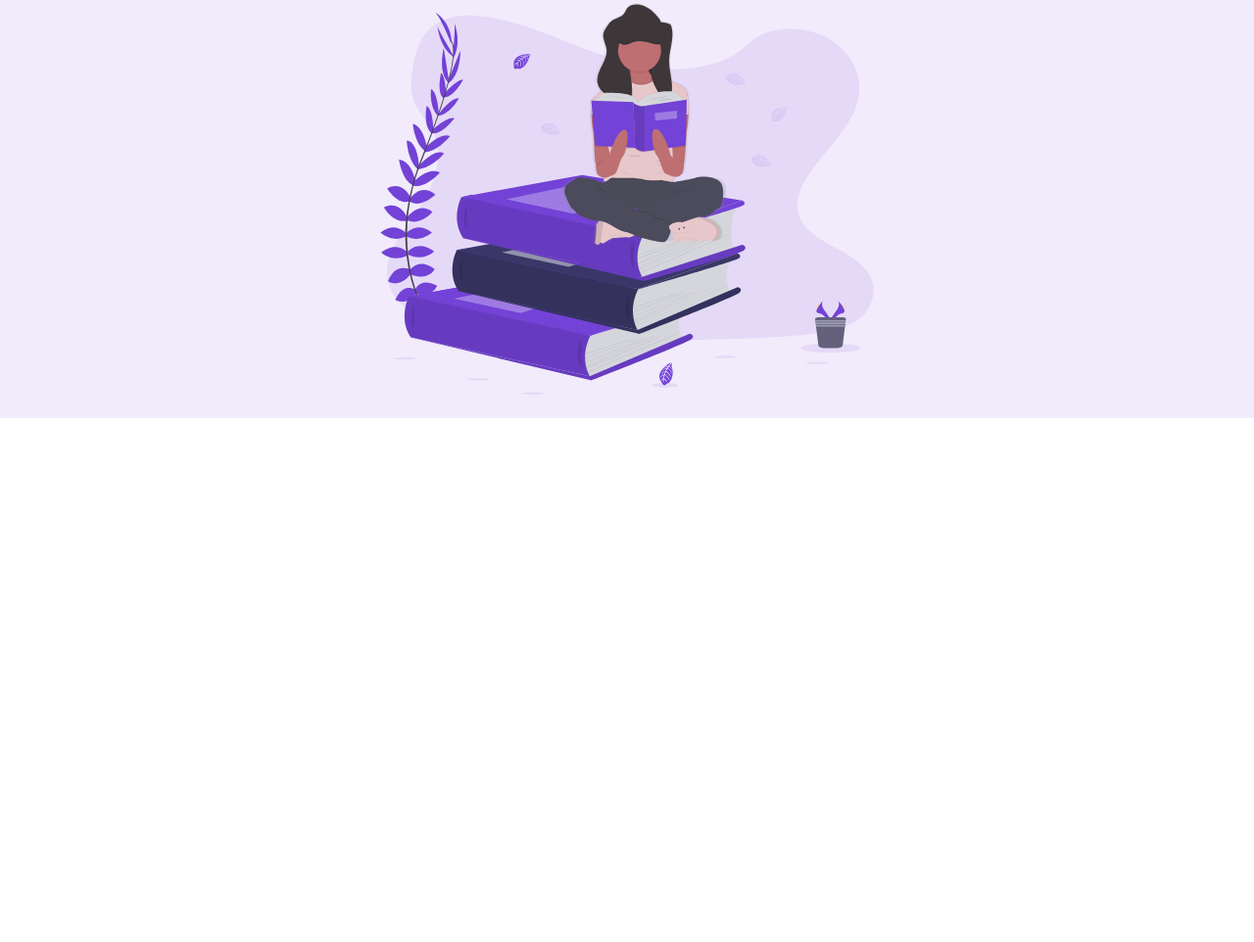
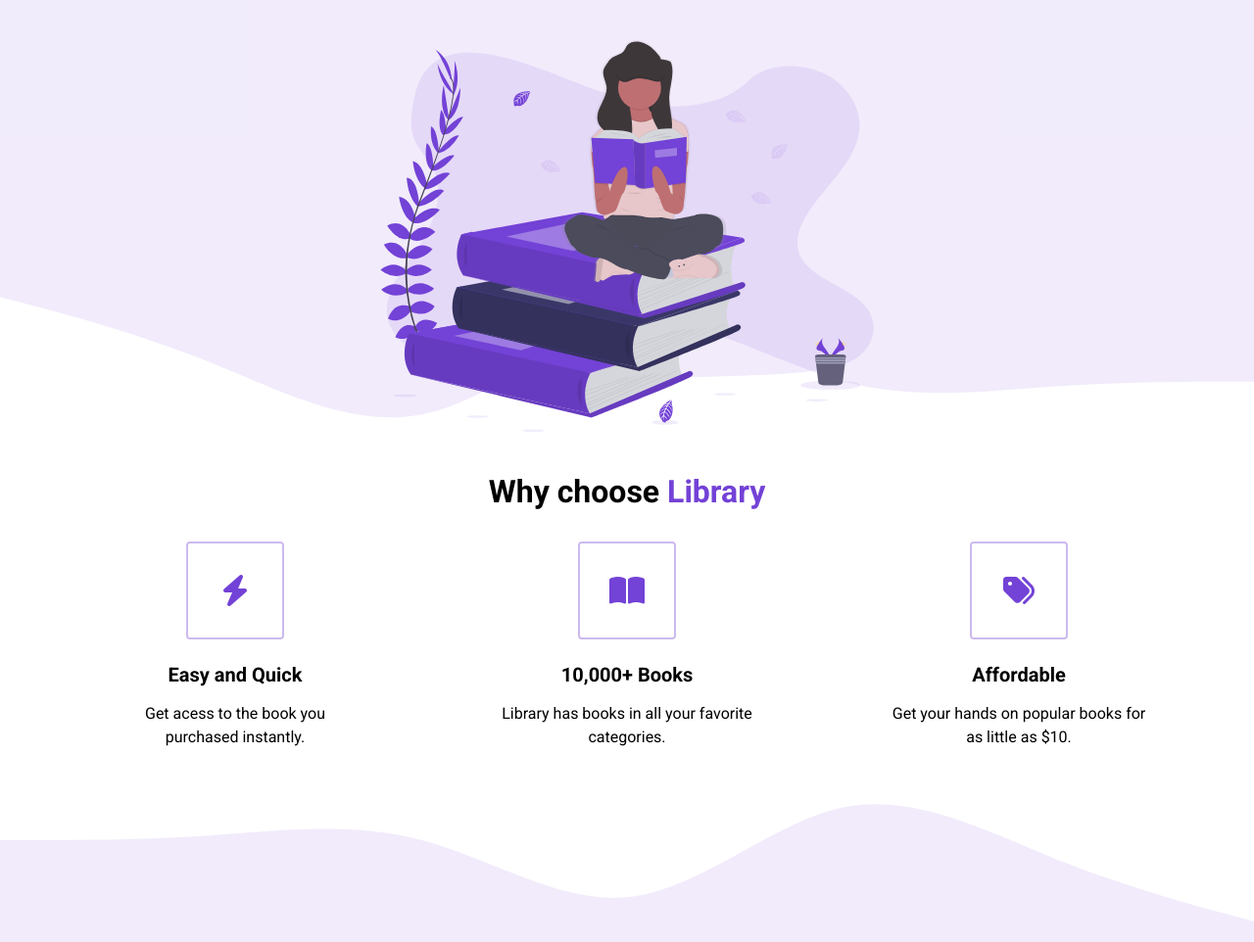
Before and after one commit to KatLordDev93/fes-library, a plain HTML site: page index.html in a window 1280 px wide. Shown: the part 373-1335 px from the top of the page at 98% size. Before the commit the page ends 800 px from the top, so only its background shows below. Drawn offline with Linux system fonts and the light colour scheme.

Commit message:
add main section id=highlights

```diff
--- a/index.html
+++ b/index.html
@@ -5,6 +5,7 @@
   <meta name="viewport" content="width=device-width, initial-scale=1.0">
   <title>Library</title>
   <link rel="stylesheet" href="styles.css">
+  <script src="https://kit.fontawesome.com/23f889e848.js" crossorigin="anonymous"></script>
 </head>
 <body>
   <section id="landing">
@@ -31,5 +32,54 @@
       </div>
     </header>
   </section>
+
+  <main>
+    <section id="highlights">
+      <div class="container">
+        <div class="row">
+          <h2 class="section__title">Why choose <span class="purple">Library</span></h2>
+          <div class="highlight__wrapper">
+            <div class="highlight">
+              <div class="highlight__img">
+                <i class="fas fa-bolt"></i>
+              </div>
+              <h3 class="highlight__subtitle">Easy and Quick</h3>
+              <p class="highlight__para">Get acess to the book you purchased instantly.</p>
+            </div>
+            <div class="highlight">
+              <div class="highlight__img">
+                <i class="fas fa-book-open"></i>
+              </div>
+              <h3 class="highlight__subtitle">10,000+ Books</h3>
+              <p class="highlight__para">Library has books in all your favorite categories.</p>
+            </div>
+            <div class="highlight">
+              <div class="highlight__img">
+                <i class="fas fa-tags"></i>
+              </div>
+              <h3 class="highlight__subtitle">Affordable</h3>
+              <p class="highlight__para">Get your hands on popular books for as little as $10.</p>
+            </div>
+          </div>
+        </div>
+      </div>
+    </section>
+
+    <section id="features">
+      <div class="container">
+        <div class="row">
+
+        </div>
+      </div>
+    </section>
+
+    <section id="recent">
+      <div class="container">
+        <div class="row">
+
+        </div>
+      </div>
+    </section>
+  </main>
 </body>
 </html>
--- a/styles.css
+++ b/styles.css
@@ -7,6 +7,11 @@
   font-family: "roboto", sans-serif;
 }
 
+body {
+  max-width: 100vw;
+  overflow-x: hidden;
+}
+
 nav {
   height: 80px;
   display: flex;
@@ -14,8 +19,12 @@ nav {
 
 img {
   width: 100%;
-  height: 100%;
+  height: auto;
   max-height: 50vh;
+}
+
+p {
+  line-height: 1.5;
 }
 
 .nav__container {
@@ -122,4 +131,93 @@ button:active {
 
 .header__img--wrapper {
   padding: 20px;
+  margin-top: 40px;
+  z-index: 2;
 }
+
+.container {
+  padding: 56px 0;
+}
+
+.row {
+  width: 100%;
+  max-width: 1200px;
+  margin: 0 auto;
+}
+
+/* HIGHLIGHTS */
+
+#highlights {
+  position: relative;
+}
+
+#highlights:before {
+  background: url('assets/wave.svg');
+  content: "";
+  position: absolute;
+  width: 101vw;
+  height: 12vw;
+  top: 1px;
+  left: 0;
+  z-index: 1;
+  background-size: cover;
+  background-repeat: no-repeat;
+  transform: translateY(-100%);
+}
+
+#highlights:after {
+  background: url('assets/wave.svg');
+  content: "";
+  position: absolute;
+  width: 101vw;
+  height: 12vw;
+  bottom: 1px;
+  left: 0;
+  z-index: 1;
+  background-size: cover;
+  background-repeat: no-repeat;
+  transform: translateY(100%) rotate(180deg);
+}
+
+.highlight__wrapper {
+  display: flex;
+}
+
+.highlight {
+  padding: 0 24px;
+  width: calc(100% / 3);
+  display: flex;
+  align-items: center;
+  justify-content: center;
+  flex-direction: column;
+}
+
+.highlight__para {
+  text-align: center;
+  max-width: 260px;
+}
+
+.highlight__img {
+  border: 2px solid #7342d65d;
+  color: #7342d6;
+  width: 100px;
+  height: 100px;
+  display: flex;
+  align-items: center;
+  justify-content: center;
+  border-radius: 4px;
+  font-size: 32px;
+  margin-bottom: 24px;
+}
+
+.highlight__subtitle {
+  font-size: 20px;
+  margin-bottom: 16px;
+}
+
+/* FEATURES */
+
+#features {
+  height: 1000px;
+  background-color: rgba(115, 66, 214, 0.1);
+}
```
